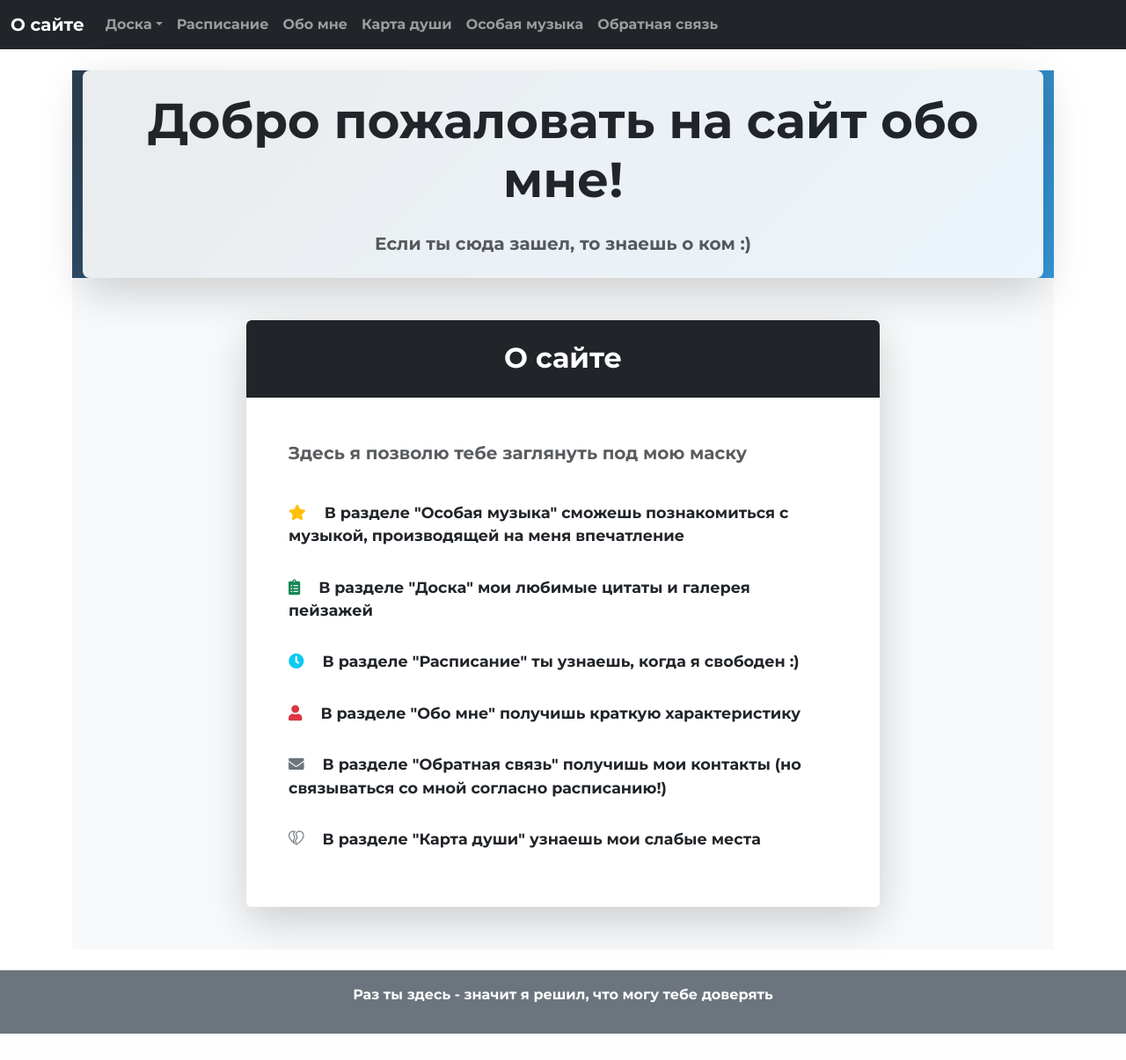
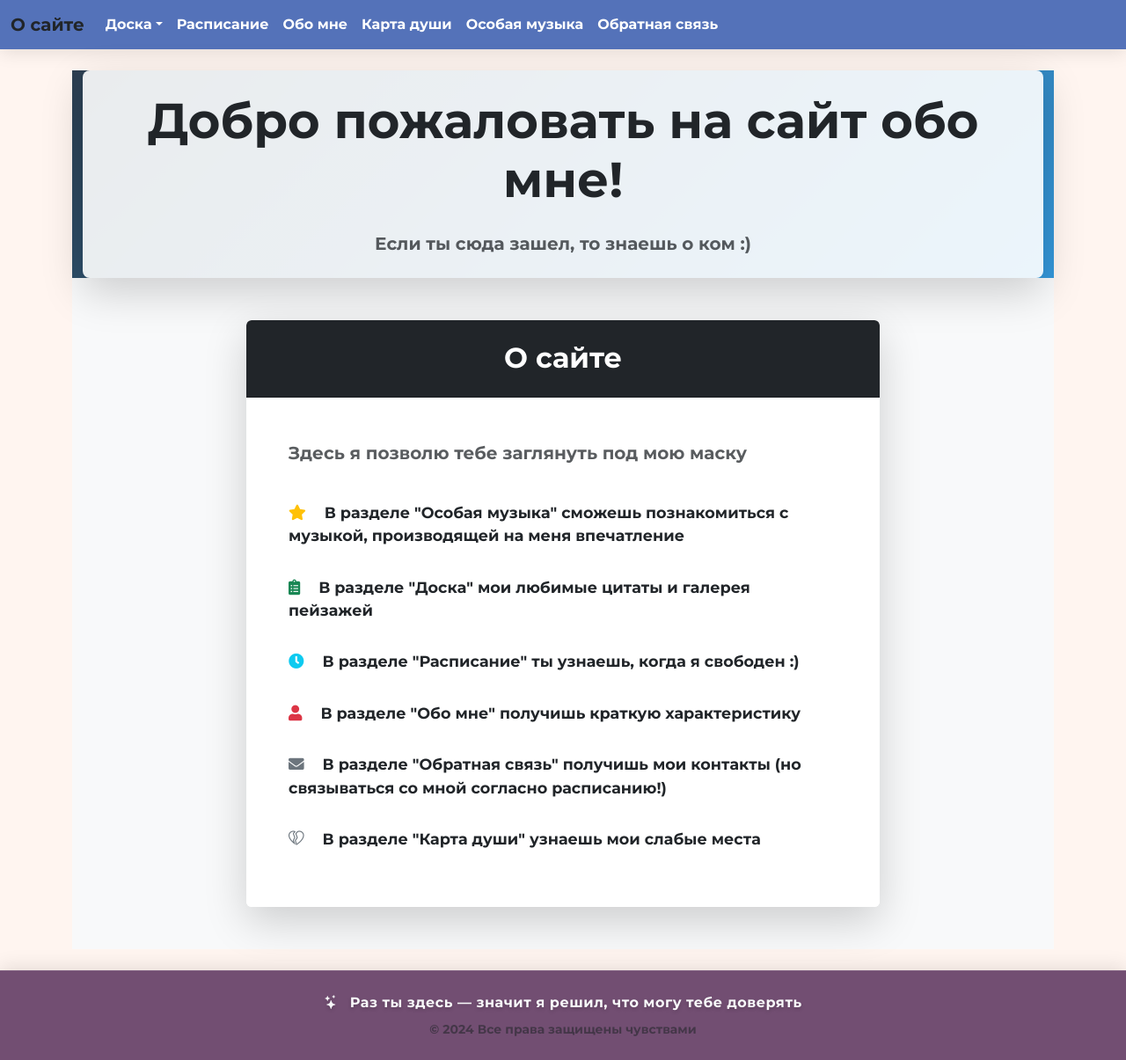
Before and after one commit to Maxim-hub296/MyCardBoardBox, a Flask app: page / in a window 1280 px wide. Shown: the whole page at 88% size. Before the commit the page ends 1175 px from the top, so only its background shows below. Run offline with Flask 3, Linux system fonts and the light colour scheme.

Commit message:
Изменение дизайна

```diff
--- a/app/templates/base.html
+++ b/app/templates/base.html
@@ -18,13 +18,42 @@
             font-family: 'Montserrat', sans-serif;
         }
     </style>
+    <style>
+        body {
+            background: #fff5f0; /* Мягкий персиковый */
+        }
+
+        .navbar-custom {
+            background: rgba(75, 108, 183, 0.95) !important; /* Акцентный синий */
+            box-shadow: 0 4px 20px rgba(0,0,0,0.1);
+        }
+
+        .nav-link {
+            color: #fff !important;
+            transition: opacity 0.3s ease;
+        }
+
+        .nav-link:hover {
+            opacity: 0.8;
+        }
+               footer {
+        transition: background 0.3s ease;
+    }
+
+    @media (max-width: 768px) {
+        footer {
+            background: rgba(107, 69, 107, 0.98) !important;
+        }
+    }
+    </style>
+
 
 </head>
 
 <body class="d-flex flex-column min-vh-100">
-<nav class="navbar navbar-expand-sm bg-dark navbar-dark">
+<nav class="navbar navbar-expand-lg navbar-custom"> <!-- Изменено на light -->
     <div class="container-fluid">
-        <a class="navbar-brand" href="/">О сайте</a>
+        <a class="navbar-brand text-dark" href="/">О сайте</a> <!-- Добавлен text-dark -->
         <button class="navbar-toggler" type="button" data-bs-toggle="collapse" data-bs-target="#collapsibleNavbar">
             <span class="navbar-toggler-icon"></span>
         </button>
@@ -41,7 +70,7 @@
                 <li class="nav-item">
                     <a class="nav-link" href="/schedule">Расписание</a>
                 <li class="nav-item">
-                    <a class="nav-link" href="/about_me" >Обо мне</a>
+                    <a class="nav-link" href="/about_me">Обо мне</a>
                 </li>
                 <li class="nav-item">
                     <a class="nav-link" href="/soul_card">Карта души</a>
@@ -61,8 +90,26 @@
     {% block content %}{% endblock %}
 </div>
 
-<footer class="bg-secondary text-white text-center py-3 mt-auto">
-    <p>Раз ты здесь - значит я решил, что могу тебе доверять</p>
+<footer class="text-center py-4 mt-auto"
+        style="
+            background: rgba(107, 69, 107, 0.95); /* Темно-лиловый с прозрачностью */
+            backdrop-filter: blur(8px);
+            border-top: 1px solid rgba(255, 255, 255, 0.1);
+            box-shadow: 0 -4px 20px rgba(0, 0, 0, 0.1);
+        ">
+    <div class="container">
+        <p class="mb-0 text-light"
+           style="
+               text-shadow: 0 2px 4px rgba(0, 0, 0, 0.2);
+               letter-spacing: 0.5px;
+           ">
+            <i class="bi bi-stars me-2"></i>
+            Раз ты здесь — значит я решил, что могу тебе доверять
+        </p>
+        <small class="text-muted opacity-75 d-block mt-2">
+            © 2024 Все права защищены чувствами
+        </small>
+    </div>
 </footer>
 <script src="https://cdn.jsdelivr.net/npm/bootstrap@5.3.0/dist/js/bootstrap.bundle.min.js"></script>
 </body>
```
Also changed, not shown: app/static/images/IMG20230429144859.jpg (deleted), app/static/images/IMG20230513123842.jpg (deleted), 24 other files.
